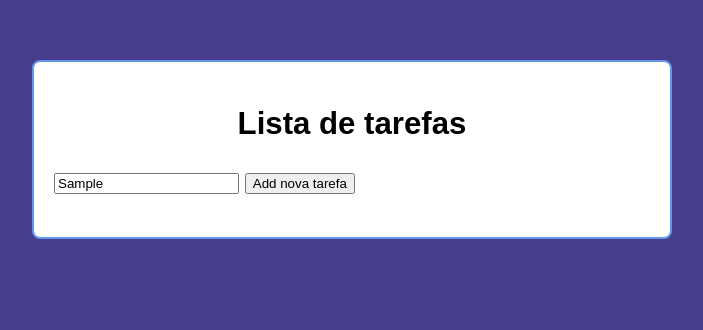
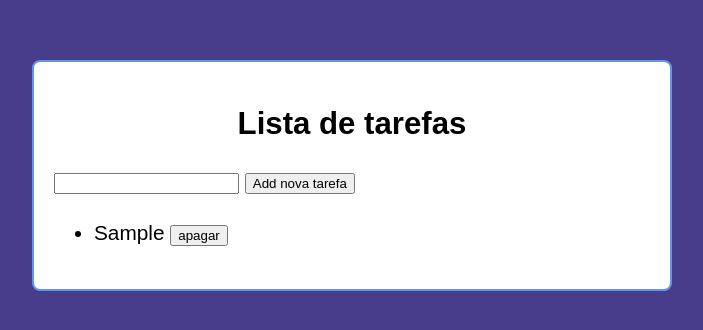
Before and after one commit to fcd007/Javascript-ts-tdd, a plain HTML site: page 09-todo-lista-tarefas/model/index.html in a window 1280 px wide. Both pictures are taken after typing "Sample" into the empty fields and a click on the button "Add nova tarefa". Shown: the whole page, without its empty margins (288-991 px from the left). Drawn offline with Linux system fonts and the light colour scheme.

Commit message:
feat: init project todo task list js with localstorage

```diff
--- a/09-todo-lista-tarefas/model/asset/js/index.js
+++ b/09-todo-lista-tarefas/model/asset/js/index.js
@@ -1 +1,64 @@
-const input = document.querySelector(".input-terefa");
+const inputTarefa = document.querySelector(".input-tarefa");
+const btnTarefa = document.querySelector(".btn-tarefa");
+const tarefas = document.querySelector(".tarefas");
+
+function salvarTarefas() {
+  const listaTarefas = tarefas.querySelectorAll("li");
+  const listaTarefasSalva = [];
+
+  for (let lista of listaTarefas) {
+    let tarefaTexto = lista.innerText;
+    tarefaTexto = tarefaTexto.replace("apagar", "").trim();
+    listaTarefasSalva.push(tarefaTexto);
+  }
+
+  const tarefasJSON = JSON.stringify(listaTarefasSalva);
+  localStorage.setItem('tarefas', tarefasJSON);
+}
+
+function limpaInput() {
+  inputTarefa.value = "";
+  inputTarefa.focus();
+}
+
+function criaLista() {
+  const li = document.createElement("li");
+  return li;
+}
+
+function criaBotaoApagar(lista) {
+  lista.innerHTML += " ";
+  const botaoApagar = document.createElement("button");
+  botaoApagar.innerHTML = "apagar";
+  botaoApagar.setAttribute("class", "apagar");
+  lista.appendChild(botaoApagar);
+}
+
+function criaTarefa(textoInput) {
+  const lista = criaLista();
+  lista.innerHTML = textoInput;
+  tarefas.appendChild(lista);
+  limpaInput();
+  criaBotaoApagar(lista);
+  salvarTarefas();
+}
+
+inputTarefa.addEventListener("keypress", function (event) {
+  if (event.keyCode === 13) {
+    if (!inputTarefa.value) return;
+    criaTarefa(inputTarefa.value);
+  }
+});
+
+btnTarefa.addEventListener("click", function (event) {
+  if (!inputTarefa.value) return;
+  criaTarefa(inputTarefa.value);
+});
+
+document.addEventListener("click", function (event) {
+  const element = event.target;
+  if (element.classList.contains("apagar")) {
+    element.parentElement.remove();
+    salvarTarefas();
+  }
+});
--- a/09-todo-lista-tarefas/model/index.html
+++ b/09-todo-lista-tarefas/model/index.html
@@ -12,10 +12,10 @@
     <section class="container">
       <h1>Lista de tarefas</h1>
       <p>
-        <input type="text"  class="input-terefa">
-      <button class="btn-tarefa">Add nova tarefa</button>
-      <ul class="tarefas"></ul>
-    </p>
+        <input type="text"  class="input-tarefa">
+        <button class="btn-tarefa">Add nova tarefa</button>
+        <ul class="tarefas"></ul>
+      </p>
     </section>
 
     <script src="./asset/js/index.js"></script>
```
